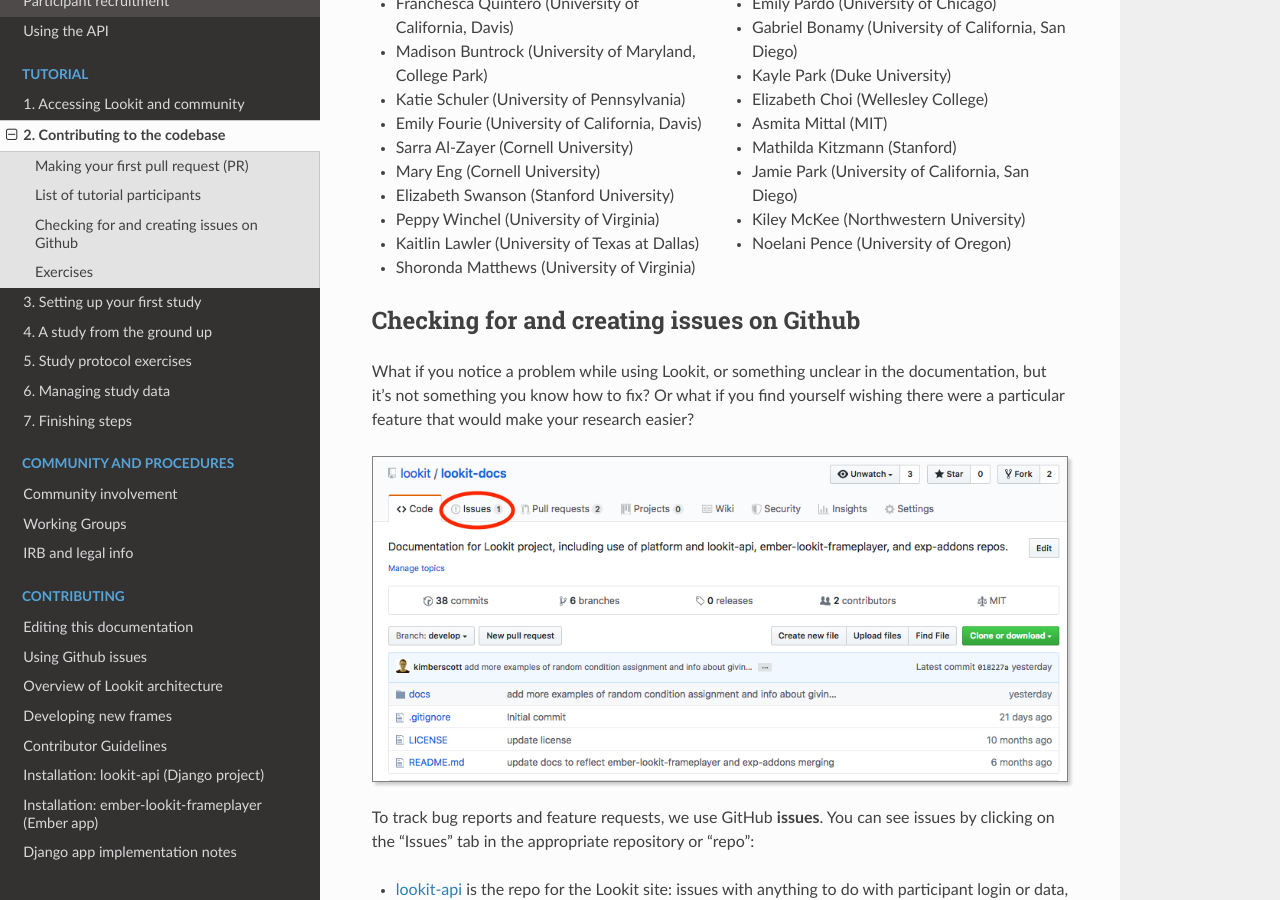
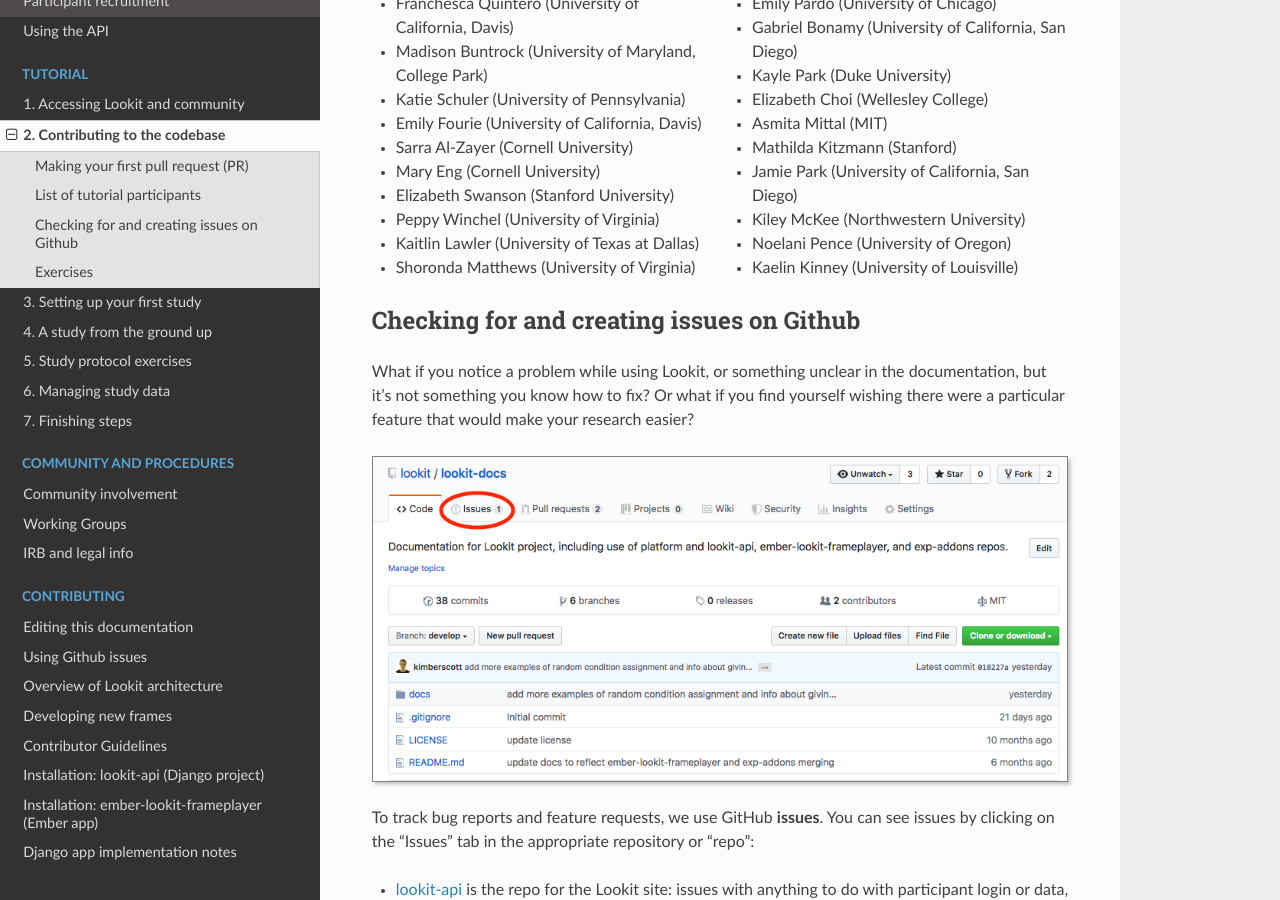
Before and after one commit to lookit/lookit-docs, a Sphinx documentation site: the page built from docs/source/tutorial-contributing.rst, in a window 1280 px wide and 900 px high, scrolled down 6777 px. Built offline with Sphinx 7.4.7 and the Read the Docs theme 2.0.0, drawn with Linux system fonts in a browser that asks for light colours.

Commit message:
Add tutorial participant to list

```diff
--- a/docs/source/tutorial-contributing.rst
+++ b/docs/source/tutorial-contributing.rst
@@ -249,6 +249,7 @@
 - Jamie Park (University of California, San Diego)
 - Kiley McKee (Northwestern University)
 - Noelani Pence (University of Oregon)
+- Kaelin Kinney (University of Louisville)
 
 
 Checking for and creating issues on Github
```
